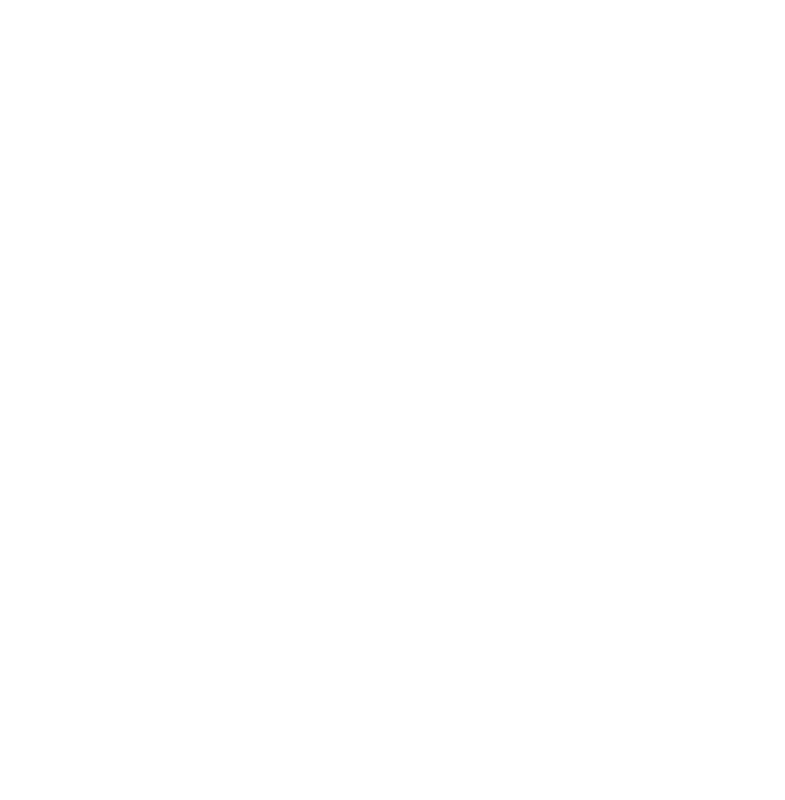
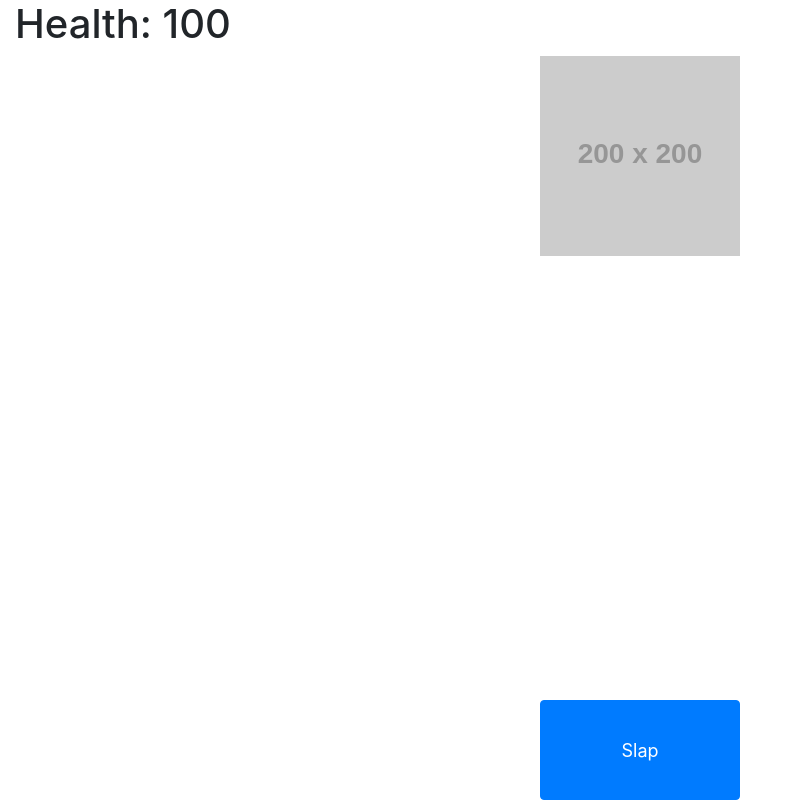
Before and after one commit to NehemiahBoone/SlapGame, a plain HTML site: page index.html in a window 1280 px wide. Shown: the whole page, without its empty margins (0-785 px from the left). Drawn offline with nearby package versions, Linux system fonts and the light colour scheme; placeholder pictures from the web are drawn by us.

Commit message:
slap button functional with interpolation

```diff
--- a/game.css
+++ b/game.css
@@ -0,0 +1,10 @@
+body { min-height: 100vh; display: flex; flex-direction: column; }
+header{ }
+main{flex-grow: 1;}
+footer{ }
+
+.button {
+  min-height: 100px;
+  min-width: 200px;
+  font-size: large;
+}
--- a/game.js
+++ b/game.js
@@ -0,0 +1,18 @@
+let health = 100
+let healthStatus = document.getElementById("health")
+
+
+function slap() {
+  health--
+  update()
+}
+
+function update() {
+  healthStatus.innerHTML = `
+  ${health}
+  `
+}
+
+
+
+update()
--- a/index.html
+++ b/index.html
@@ -10,7 +10,29 @@
 </head>
 
 <body>
+  <header class="container-fluid">
+    <div class="row">
+      <div class="col-12">
+        <h1>Health: <span id="health">--</span></h1>
+      </div>
+    </div>
+  </header>
+  <main class="container-fluid">
+    <div class="row">
+      <div class="col-12 text-center">
+        <img src="//placehold.it/200x200" alt="">
+      </div>
+    </div>
 
+  </main>
+
+  <footer class="container-fluid">
+    <div class="row">
+      <div class="col-12 text-center">
+        <button type="button" class="btn btn-primary button" onClick="slap()">Slap</button>
+      </div>
+    </div>
+  </footer>
 
   <script src="game.js"></script>
 </body>
```
